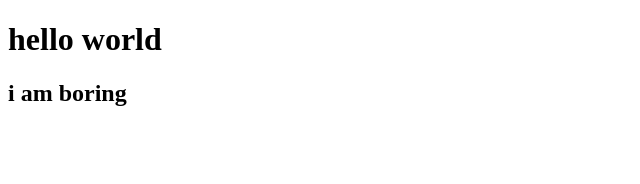
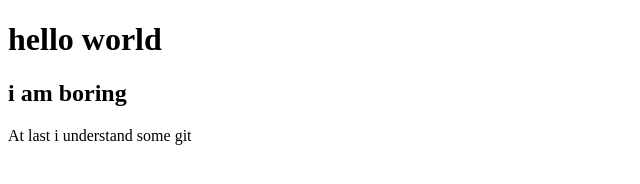
Before and after one commit to tomnoy/tonmoy1, a plain HTML site: page index.html in a window 1280 px wide. Shown: the whole page, without its empty margins (0-640 px from the left). Drawn offline with Linux system fonts and the light colour scheme.

Commit message:
understood

```diff
--- a/index.html
+++ b/index.html
@@ -8,5 +8,6 @@
 <body>
     <h1>hello world</h1>
     <h2>i am  boring</h2>
+    <p>At last i understand some git</p>
 </body>
 </html>
```
